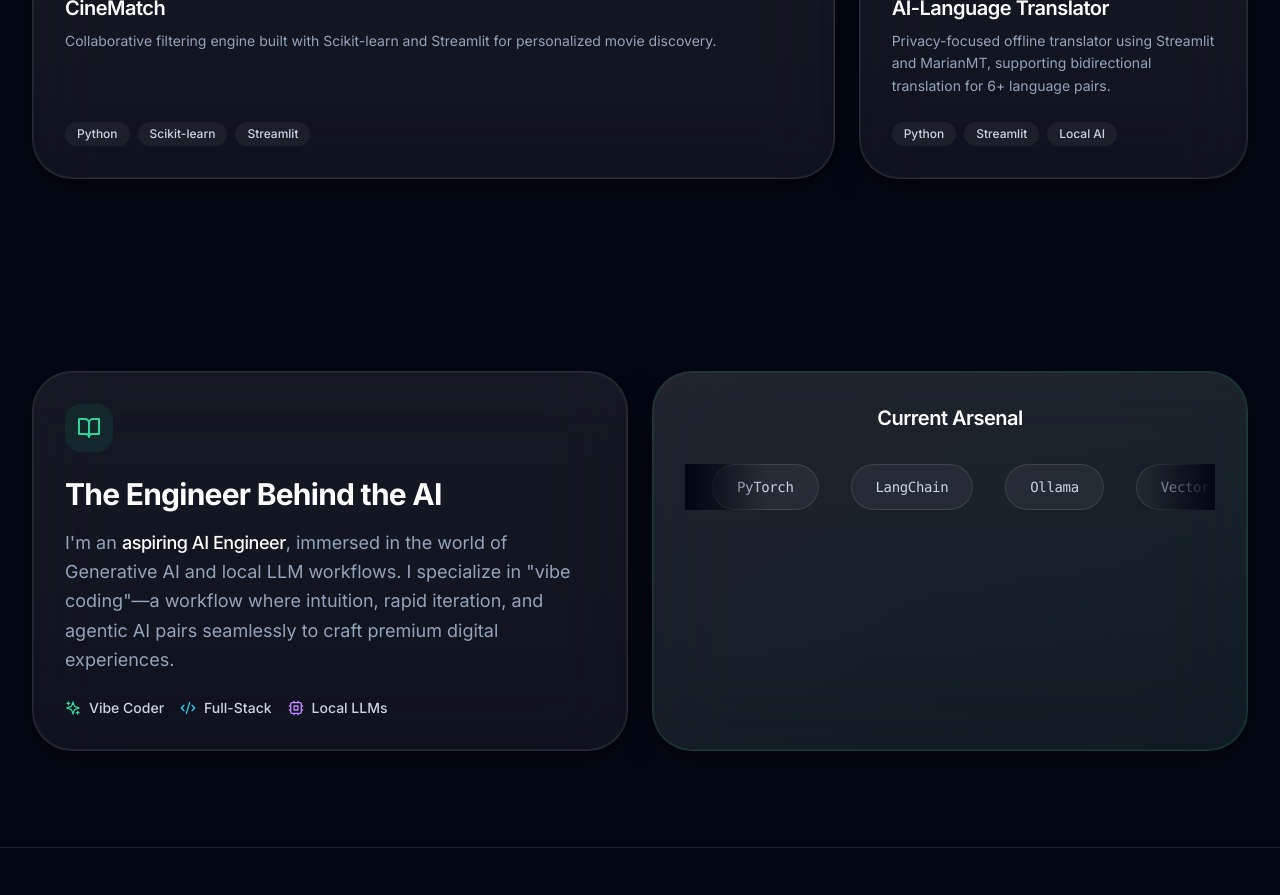
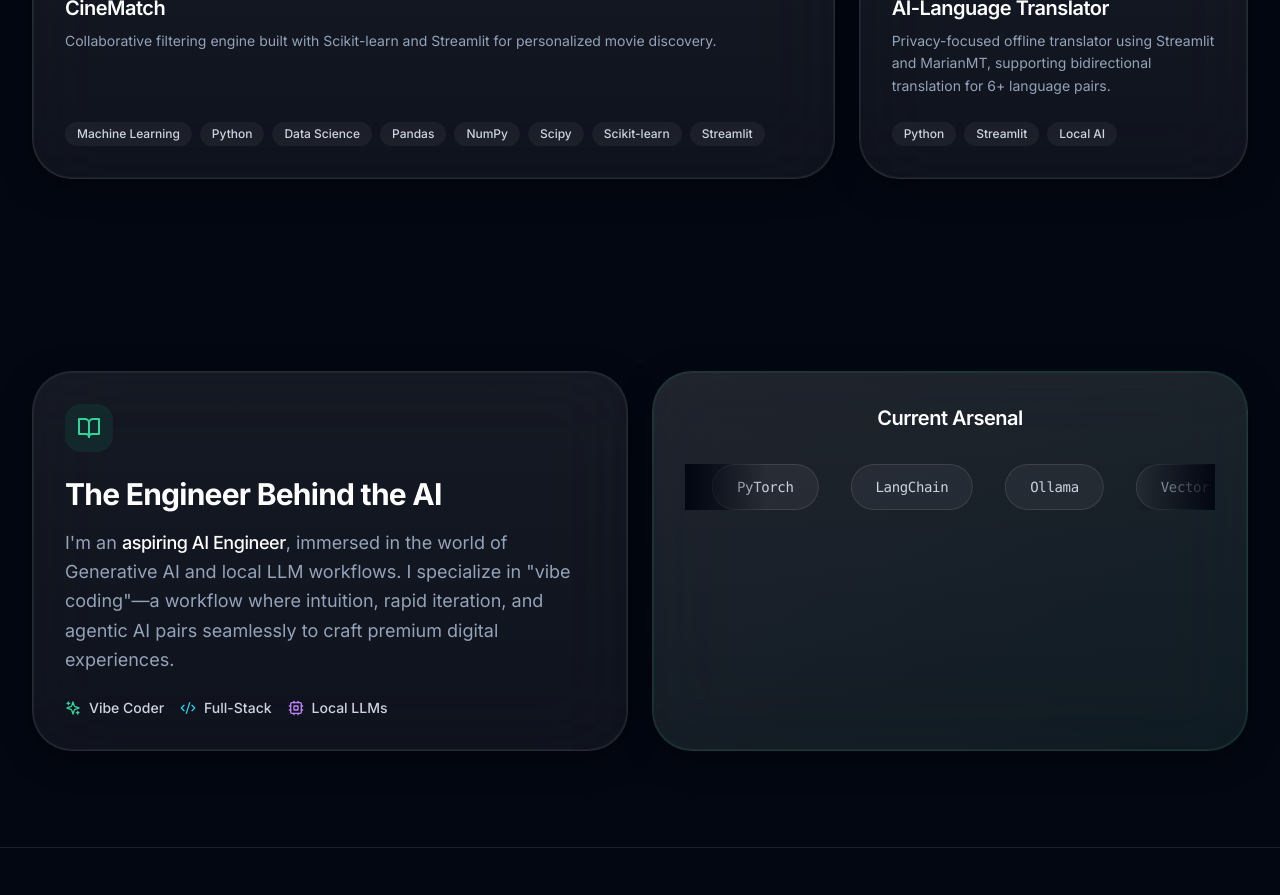
Before and after one commit to Swapnil-bo/Portfolio, a Next.js app: page / in a window 1280 px wide. Shown: the part 2460-3355 px from the top of the page. Built offline with nearby package versions, Linux system fonts and the light colour scheme.

Commit message:
Added some tags to the project CineMatch

```diff
--- a/src/components/sections/bento-projects.tsx
+++ b/src/components/sections/bento-projects.tsx
@@ -79,7 +79,7 @@ const projects = [
         title: "CineMatch",
         category: "Machine Learning",
         description: "Collaborative filtering engine built with Scikit-learn and Streamlit for personalized movie discovery.",
-        tags: ["Python", "Scikit-learn", "Streamlit"],
+        tags: ["Machine Learning", "Python", "Data Science", "Pandas", "NumPy", "Scipy", "Scikit-learn", "Streamlit"],
         icon: <Film className="h-6 w-6 text-pink-400" />,
         className: "md:col-span-2 md:row-span-1",
         href: "https://github.com/Swapnil-bo/Movie-Recommendation-System",
```
